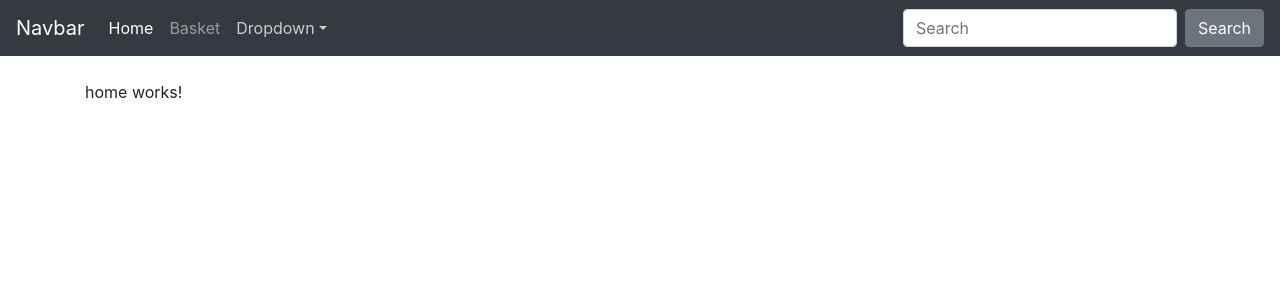
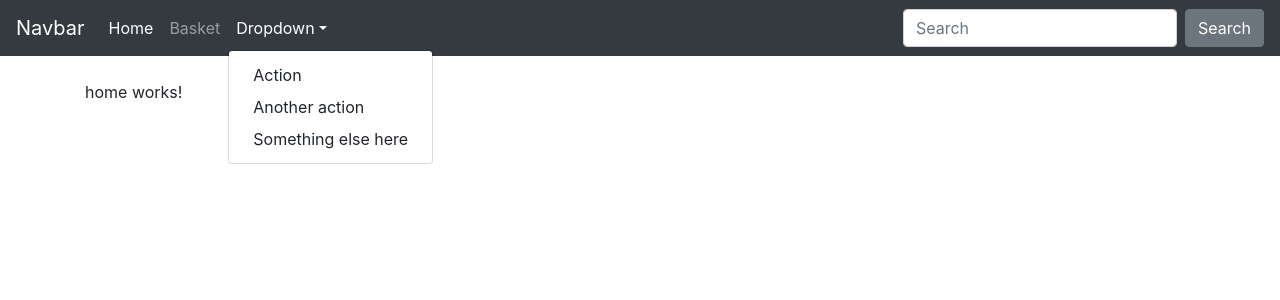
Before and after one commit to webceyhan/ng-organic-shop, an Angular app: page / in a window 1280 px wide. Both pictures are taken after a click on the link "Dropdown". Shown: the top 300 px of the page. Built offline with nearby package versions, Linux system fonts and the light colour scheme; what @angular/fire would draw is missing.

Commit message:
dropdown menu fixed

```diff
--- a/src/app/navbar/navbar.component.html
+++ b/src/app/navbar/navbar.component.html
@@ -20,20 +20,12 @@
             <li class="nav-item" routerLinkActive="active">
                 <a class="nav-link" routerLink="/basket">Basket</a>
             </li>
-            <li class="nav-item dropdown">
-                <a
-                    class="nav-link dropdown-toggle"
-                    href="#"
-                    id="dropdown01"
-                    data-toggle="dropdown"
-                    aria-haspopup="true"
-                    aria-expanded="false"
-                    >Dropdown</a
-                >
-                <div class="dropdown-menu" aria-labelledby="dropdown01">
-                    <a class="dropdown-item" href="#">Action</a>
-                    <a class="dropdown-item" href="#">Another action</a>
-                    <a class="dropdown-item" href="#">Something else here</a>
+            <li class="nav-item" ngbDropdown>
+                <a class="nav-link pointer" ngbDropdownToggle>Dropdown</a>
+                <div ngbDropdownMenu>
+                    <a class="pointer" ngbDropdownItem>Action</a>
+                    <a class="pointer" ngbDropdownItem>Another action</a>
+                    <a class="pointer" ngbDropdownItem>Something else here</a>
                 </div>
             </li>
         </ul>
--- a/src/styles.css
+++ b/src/styles.css
@@ -3,3 +3,7 @@
 body {
     padding-top: 5rem;
 }
+
+.pointer {
+    cursor: pointer;
+}
```
